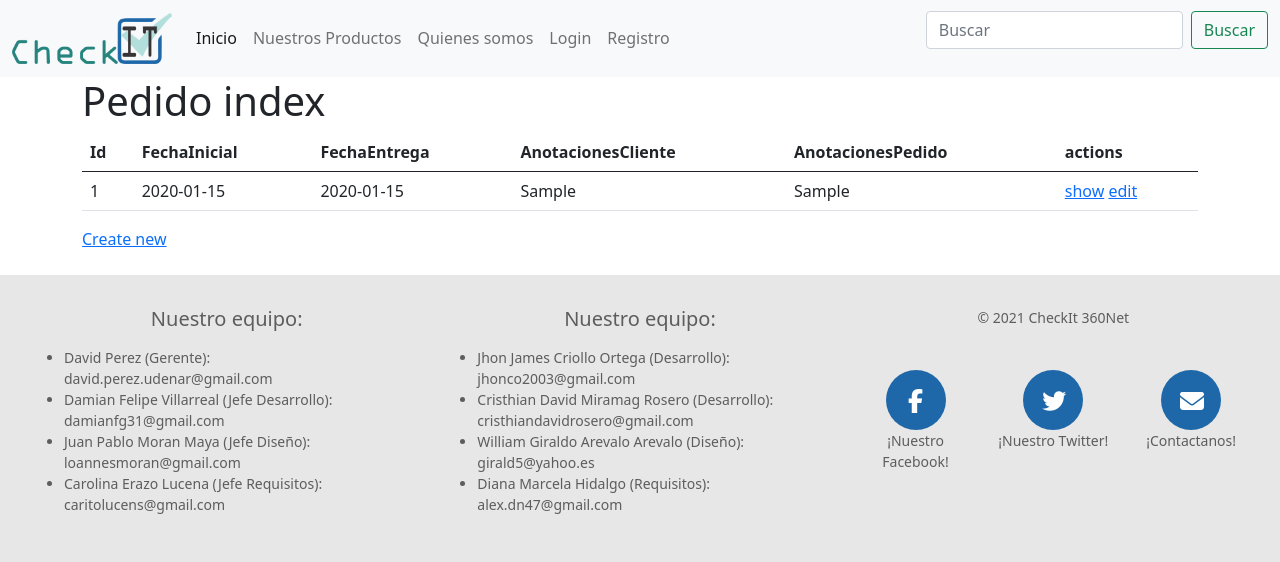
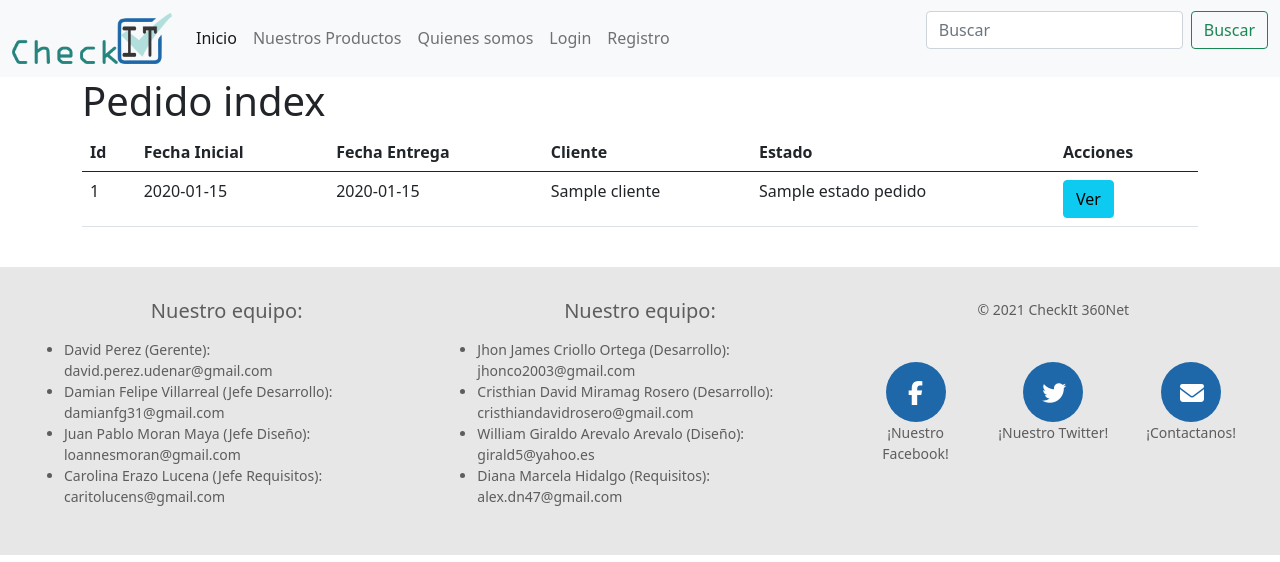
Before and after one commit to davidperezluna/checkIt, a Symfony app: template templates/pedido/index.html.twig in a window 1280 px wide. Shown: the top 562 px of the page. Run offline with Twig, Linux system fonts and the light colour scheme; the template is opened without the code that fills it: most values are stand-ins (such as "Sample title", 1, 10 or a date in 2020); some libraries are stand-ins or nearby versions.

Commit message:
Listado de pedidos

```diff
--- a/templates/components/nav.html.twig
+++ b/templates/components/nav.html.twig
@@ -20,6 +20,9 @@
             <a class="nav-link" href="{{ path('producto') }}">{{ app.user.nombres }}</a>
           </li>
           <li class="nav-item d-flex">
+            <a class="nav-link" href="{{ path('pedido_index_cliente') }}">Pedidos</a>
+          </li>
+          <li class="nav-item d-flex">
             <a class="nav-link" href="{{ path('app_logout') }}">Logout</a>
           </li>
           {% else %}
--- a/templates/pedido/index.html.twig
+++ b/templates/pedido/index.html.twig
@@ -9,11 +9,11 @@
         <thead>
             <tr>
                 <th>Id</th>
-                <th>FechaInicial</th>
-                <th>FechaEntrega</th>
-                <th>AnotacionesCliente</th>
-                <th>AnotacionesPedido</th>
-                <th>actions</th>
+                <th>Fecha Inicial</th>
+                <th>Fecha Entrega</th>
+                <th>Cliente</th>
+                <th>Estado</th>
+                <th>Acciones</th>
             </tr>
         </thead>
         <tbody>
@@ -22,11 +22,10 @@
                 <td>{{ pedido.id }}</td>
                 <td>{{ pedido.fechaInicial ? pedido.fechaInicial|date('Y-m-d') : '' }}</td>
                 <td>{{ pedido.fechaEntrega ? pedido.fechaEntrega|date('Y-m-d') : '' }}</td>
-                <td>{{ pedido.anotacionesCliente }}</td>
-                <td>{{ pedido.anotacionesPedido }}</td>
+                <td>{{ pedido.cliente.nombre }}</td>
+                <td>{{ pedido.estadoPedido.nombre }}</td>
                 <td>
-                    <a href="{{ path('pedido_show', {'id': pedido.id}) }}">show</a>
-                    <a href="{{ path('pedido_edit', {'id': pedido.id}) }}">edit</a>
+                    <a class="btn btn-info" href="{{ path('pedido_show', {'id': pedido.id}) }}">Ver</a>
                 </td>
             </tr>
         {% else %}
@@ -36,6 +35,4 @@
         {% endfor %}
         </tbody>
     </table>
-
-    <a href="{{ path('pedido_new') }}">Create new</a>
 {% endblock %}
```
Also changed, not shown: src/Controller/PedidoController.php (+38 -1 lines), src/Entity/Cliente.php (+0 -30 lines), src/Entity/Pedido.php (+17 -0 lines), src/Entity/User.php (+36 -0 lines), templates/pedido/show.html.twig (+25 -12 lines), public/uploads/33099c7bc7b4bfd5b770436837794df3d35e4cb0.jpeg (added), 4 other files.
